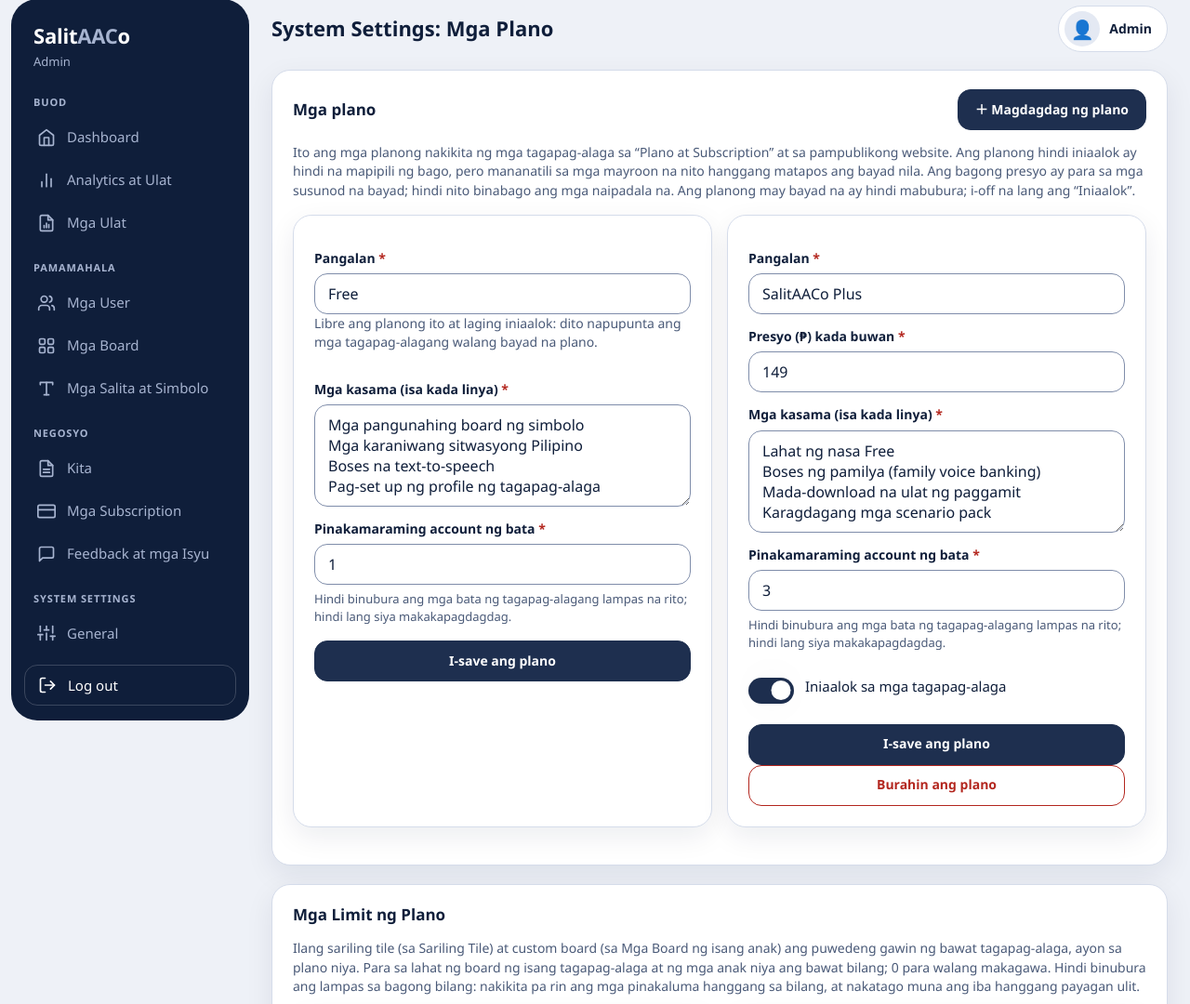
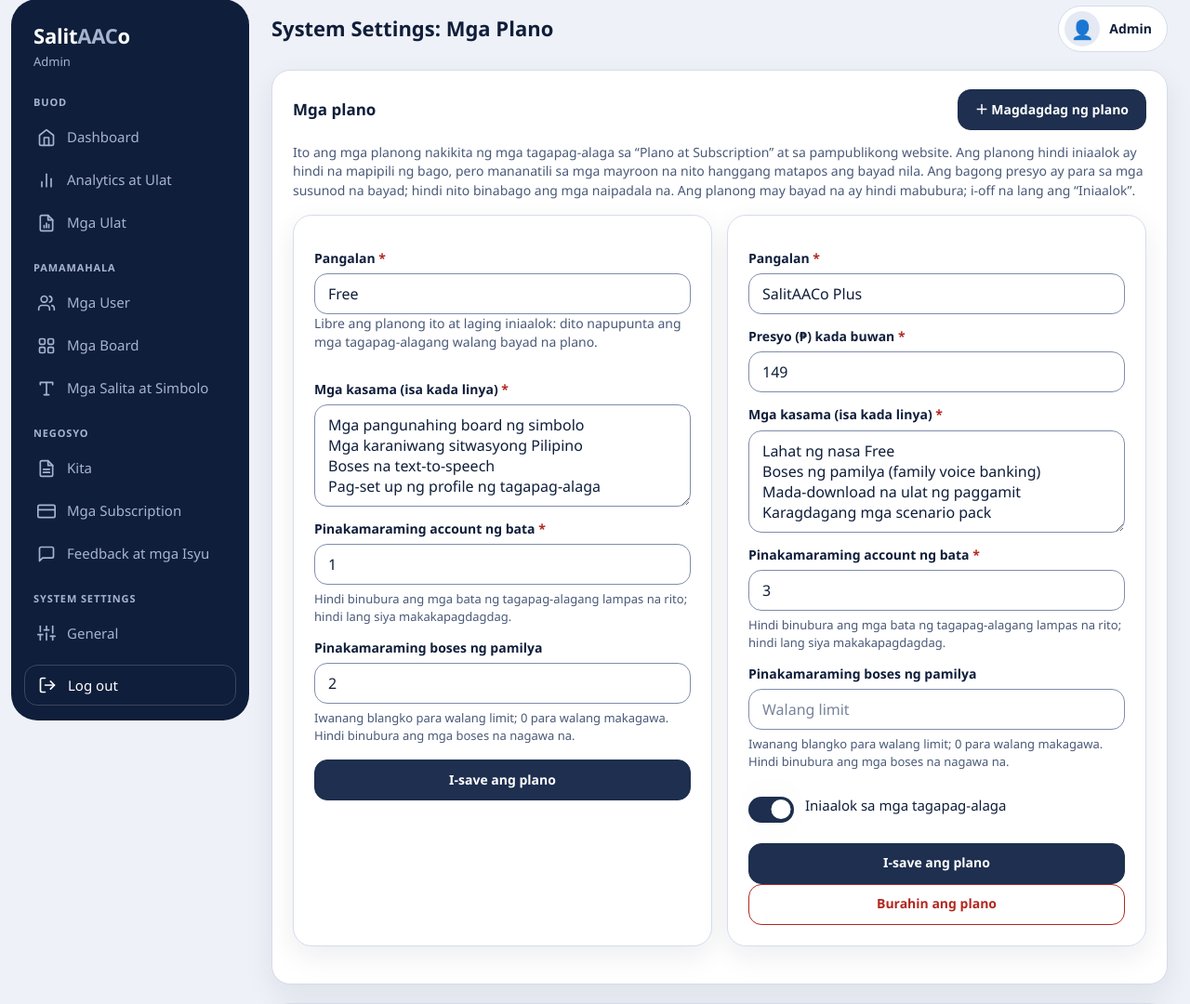
Before and after one commit to GennesisNS/SalitAACo, a Django app: page /dashboard/system/plans/ in a window 1280 px wide. Shown: the part 13-1093 px from the top of the page at 93% size. Run offline with Django 5.2, Linux system fonts and the light colour scheme; a user stored in the database is signed in; data comes from the database, SQL or seed files in the repository; data that the repository does not hold is empty.

Commit message:
made voice banking editable

```diff
--- a/salitaaco/defaults/plans.py
+++ b/salitaaco/defaults/plans.py
@@ -13,10 +13,6 @@
 # How long one approved payment keeps a guardian on a paid plan. A payment
 # approved while the guardian is still on the plan adds to the end of it.
 PAID_MONTHS = 1
-
-# How many family voices a guardian on a free plan can have. A paid plan has no
-# limit. Voices made while on a paid plan stay when it ends; only adding more stops.
-FREE_FAMILY_VOICE_LIMIT = 2
 
 # How many tiles and boards of their own a guardian can add, on the free plan
 # and on a paid one, until an admin changes them on System Settings > Mga Plano.
@@ -35,6 +31,12 @@
 DEFAULT_PAID_CHILD_LIMIT = 3
 MAX_CHILD_LIMIT = 50
 
+# How many family voices a guardian can make on a plan is set the same way,
+# on the plan's card; empty is no limit. Migration 0028 started the free plan
+# at 2 and every other plan at no limit. Voices made when a plan allowed more
+# stay when it ends; only adding more stops.
+MAX_FAMILY_VOICE_LIMIT = 50
+
 FREE_PERIOD = "habambuhay"
 PAID_PERIOD = "kada buwan"
 
--- a/salitaaco/forms/subscriptions/plan.py
+++ b/salitaaco/forms/subscriptions/plan.py
@@ -1,6 +1,6 @@
 from django import forms
 
-from salitaaco.defaults.plans import MAX_CHILD_LIMIT
+from salitaaco.defaults.plans import MAX_CHILD_LIMIT, MAX_FAMILY_VOICE_LIMIT
 
 from ..helpers import BaseForm
 
@@ -56,6 +56,20 @@
         label="Pinakamaraming account ng bata",
         help_text="Hindi binubura ang mga bata ng tagapag-alagang lampas na rito; hindi lang siya makakapagdagdag.",
     )
+    # Left empty, the plan has no limit.
+    family_voice_limit = forms.IntegerField(
+        required=False,
+        min_value=0,
+        max_value=MAX_FAMILY_VOICE_LIMIT,
+        widget=forms.NumberInput(attrs={"class": "input", "min": 0, "max": MAX_FAMILY_VOICE_LIMIT, "placeholder": "Walang limit"}),
+        error_messages={
+            "invalid": "Hindi tama ang bilang.",
+            "min_value": "Hindi tama ang bilang.",
+            "max_value": f"Hanggang {MAX_FAMILY_VOICE_LIMIT} lang.",
+        },
+        label="Pinakamaraming boses ng pamilya",
+        help_text="Iwanang blangko para walang limit; 0 para walang makagawa. Hindi binubura ang mga boses na nagawa na.",
+    )
     offered = forms.BooleanField(
         required=False,
         label="Iniaalok sa mga tagapag-alaga",
--- a/salitaaco/models/plan.py
+++ b/salitaaco/models/plan.py
@@ -7,8 +7,8 @@
     """
     A plan a guardian can be on, as the plan page, the public website and Mga
     Subscription show it. An admin adds plans, edits the name, price, features,
-    how many child accounts it allows and whether it is offered, and deletes
-    them, on System Settings > Mga Plano. The default plan (Free) always costs
+    how many child accounts and family voices it allows and whether it is
+    offered, and deletes them, on System Settings > Mga Plano. The default plan (Free) always costs
     nothing, is always offered and is never deleted.
     """
     plan_id = models.AutoField(primary_key=True)
@@ -23,6 +23,8 @@
     offered = models.BooleanField(default=True)
     # How many child accounts a guardian on this plan can make.
     child_limit = models.PositiveSmallIntegerField(default=DEFAULT_PAID_CHILD_LIMIT)
+    # How many family voices a guardian on this plan can make; empty for no limit.
+    family_voice_limit = models.PositiveSmallIntegerField(blank=True, null=True)
     # The order the plans are shown in.
     position = models.PositiveSmallIntegerField(default=0)
     updated_at = models.DateTimeField(auto_now=True)
--- a/salitaaco/routes/plan/plan.py
+++ b/salitaaco/routes/plan/plan.py
@@ -20,7 +20,7 @@
 from salitaaco.utils.active_nav import active_nav
 from salitaaco.utils.pagination import paginate
 from salitaaco.utils.perms_check import is_administrator, is_guardian, multi_user_test
-from salitaaco.utils.plans import child_slots, current_plan, offered_plans, paid_until, pending_payment
+from salitaaco.utils.plans import child_slots, current_plan, family_voice_slots, offered_plans, paid_until, pending_payment
 from salitaaco.utils.uploads import MAX_UPLOAD_SIZE, random_upload_name
 
 
@@ -55,8 +55,9 @@
 
     context = {
         "current_plan": plan,
-        # How many children the guardian has, of how many the plan allows, shown on its card.
+        # How many children and family voices the guardian has, of how many the plan allows, shown on its card.
         "child_slots": child_slots(guardian, plan),
+        "voice_slots": family_voice_slots(guardian, plan),
         "paid_until": paid_until(guardian),
         "pending_payment": waiting,
         # The plans on offer, and the guardian's own when it is no longer offered:
--- a/salitaaco/routes/system/plans.py
+++ b/salitaaco/routes/system/plans.py
@@ -8,8 +8,9 @@
 - A new price is for the payments that follow; payments already sent keep theirs.
 - A plan that has payments is not deleted, as they are its record; it is
   taken off offer instead.
-- Each plan says how many child accounts a guardian on it can make. A lower
-  number only stops adding; no child is deleted.
+- Each plan says how many child accounts and family voices a guardian on it
+  can make (voices may have no limit). A lower number only stops adding;
+  nothing is deleted.
 
 Below the plans, "Mga Limit ng Plano": how many tiles and custom boards of
 their own a guardian can make on Free and on a paid plan (SiteSetting).
@@ -34,7 +35,7 @@
 
 logger = logging.getLogger(__name__)
 
-FIELDS = ["name", "price", "features", "child_limit", "offered"]
+FIELDS = ["name", "price", "features", "child_limit", "family_voice_limit", "offered"]
 NEW_PLAN = "new"
 LIMIT_FIELDS = ["free_word_limit", "free_board_limit", "plus_word_limit", "plus_board_limit"]
 
--- a/salitaaco/templates/dashboard/plan/plan.html
+++ b/salitaaco/templates/dashboard/plan/plan.html
@@ -27,8 +27,14 @@
     <p class="planPrice">₱{{ item.plan.price }} <small>{{ item.plan.period }}</small></p>
     {% if item.is_current %}
     <p class="planChildren">Mga account ng bata: <b>{{ child_slots.count }} / {{ child_slots.limit }}</b> ang nagamit</p>
+    <p class="planChildren">
+      Boses ng pamilya: {% if voice_slots.limit is None %}<b>{{ voice_slots.count }}</b>, walang limit{% else %}<b>{{ voice_slots.count }} / {{ voice_slots.limit }}</b> ang nagamit{% endif %}
+    </p>
     {% else %}
     <p class="planChildren">Hanggang <b>{{ item.plan.child_limit }}</b> account ng bata</p>
+    <p class="planChildren">
+      {% if item.plan.family_voice_limit is None %}Walang limit sa boses ng pamilya{% else %}Hanggang <b>{{ item.plan.family_voice_limit }}</b> boses ng pamilya{% endif %}
+    </p>
     {% endif %}
     <ul class="planFeatures">
       {% for feature in item.plan.feature_list %}
--- a/salitaaco/templates/dashboard/system/plans.html
+++ b/salitaaco/templates/dashboard/system/plans.html
@@ -43,6 +43,11 @@
       {{ form.child_limit }}
       <small class="fieldHelp">{{ form.child_limit.help_text }}</small>
       <small class="fieldError">{{ form.child_limit.errors }}</small>
+
+      <label for="{{ form.family_voice_limit.id_for_label }}">{{ form.family_voice_limit.label }}</label>
+      {{ form.family_voice_limit }}
+      <small class="fieldHelp">{{ form.family_voice_limit.help_text }}</small>
+      <small class="fieldError">{{ form.family_voice_limit.errors }}</small>
 
       {% if form.offered %}
       <div class="switchRow">
@@ -136,6 +141,11 @@
       {{ form.child_limit }}
       <small class="fieldError">{{ form.child_limit.errors }}</small>
 
+      <label for="{{ form.family_voice_limit.id_for_label }}">{{ form.family_voice_limit.label }}</label>
+      {{ form.family_voice_limit }}
+      <small class="fieldHelp">{{ form.family_voice_limit.help_text }}</small>
+      <small class="fieldError">{{ form.family_voice_limit.errors }}</small>
+
       <div class="switchRow">
         <label class="switch">
           {{ form.offered }}
--- a/static/css/dashboard.css
+++ b/static/css/dashboard.css
@@ -723,13 +723,16 @@
   font-size: 14px;
   font-weight: 400;
 }
-/* How many child accounts a plan allows; on the guardian's own plan, how many they have made of them. */
+/* How many child accounts and family voices a plan allows; on the guardian's own plan, how many they have made. */
 .planChildren {
   margin: 0 0 12px;
   padding: 8px 12px;
   border-radius: var(--radius-m);
   background: var(--raised);
   font-size: 14px;
+}
+.planChildren + .planChildren {
+  margin-top: -6px;
 }
 .planFeatures {
   flex: 1;
```
Also changed, not shown: docs/feature-map.md (+1 -1 lines), salitaaco/routes/family_voices/family_voices.py (+6 -8 lines), salitaaco/templates/dashboard/family_voices/family_voices.html (+10 -10 lines), salitaaco/tests/family_voices/test_family_voices.py (+29 -9 lines), salitaaco/tests/system/test_plans.py (+37 -3 lines), salitaaco/utils/plans.py (+34 -5 lines), README.md, salitaaco/migrations/0028_plan_family_voice_limit.py (added).
